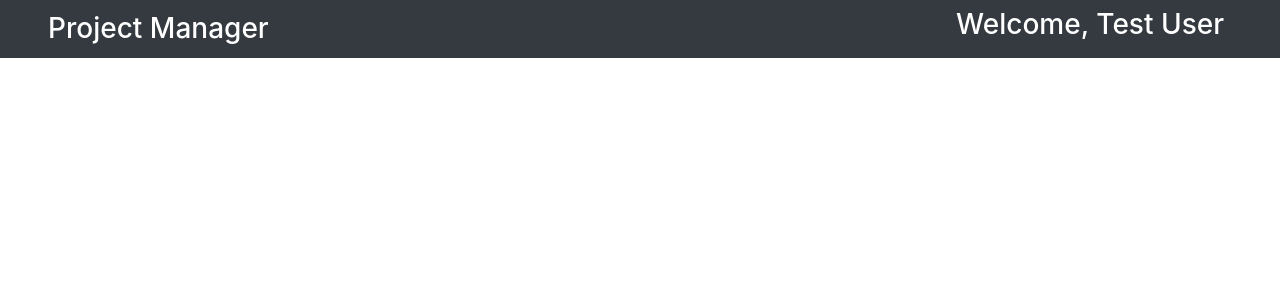
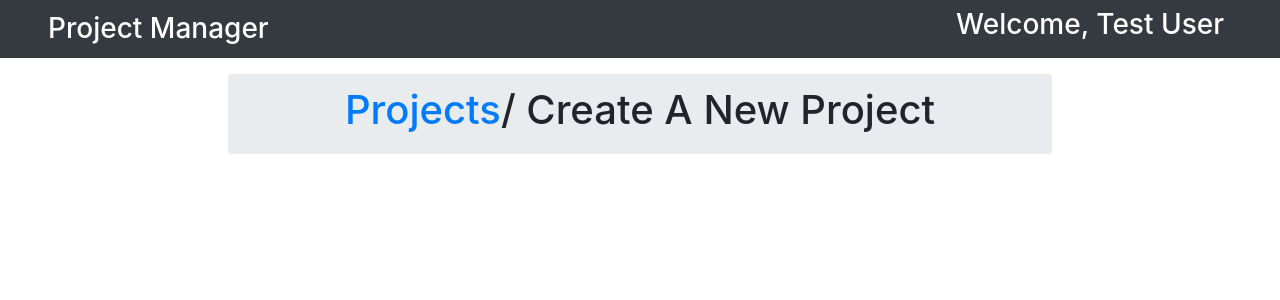
Before and after one commit to alex-coupe/project-manager, a React (Create React App) app in the folder client/project-manager/: page /createproject in a window 1280 px wide. Shown: the top 300 px of the page. Built offline with nearby package versions, Linux system fonts and the light colour scheme.

Commit message:
Styling changes

```diff
--- a/client/project-manager/src/App.js
+++ b/client/project-manager/src/App.js
@@ -3,6 +3,7 @@ import TopBar from './Components/TopBar'
 import Projects from './Components/Projects'
 import {BrowserRouter as Router, Route} from 'react-router-dom'
 import ProjectDetail from './Components/ProjectDetail'
+import CreateProject from './Components/CreateProject'
 
 function App() {
   return (
@@ -12,6 +13,7 @@ function App() {
      <Router>
       <Route exact path="/" component={Projects} />
       <Route path="/project/:id" component={ProjectDetail} />
+      <Route path="/createproject" component={CreateProject} />
       </Router>
       </div>
     </div>
--- /dev/null
+++ b/client/project-manager/src/Components/CreateProject.js
@@ -0,0 +1,12 @@
+import React, { Component } from 'react'
+import Breadcrumb from './Breadcrumb'
+
+export default class CreateProject extends Component {
+    render() {
+        return (
+            <div>
+                <Breadcrumb name={'Create A New Project'}/>
+            </div>
+        )
+    }
+}
--- a/client/project-manager/src/Components/ProjectDetail.js
+++ b/client/project-manager/src/Components/ProjectDetail.js
@@ -38,8 +38,8 @@ export default class ProjectDetail extends Component {
             <div>
               <Breadcrumb name={this.state.project.name} />
                 <div className="mt-5">
-                    <Card name={'Tasks'} size={this.state.taskList.length} buttonText={'Add New Task'}/>
-                    <Card name={'Issues'} size={this.state.issuesList.length} buttonText={'Add New Issue'} />
+                    <Card name={'Tasks'} size={this.state.taskList.length} buttonText={'Add New Task'} link={'/createtask'}/>
+                    <Card name={'Issues'} size={this.state.issuesList.length} buttonText={'Add New Issue'} link={'/createissue'}/>
                 </div>
             </div>
         )
--- a/client/project-manager/src/Components/Projects.js
+++ b/client/project-manager/src/Components/Projects.js
@@ -30,7 +30,7 @@ export default class Projects extends Component {
         return (
             <div >
                 <div className="mt-5">
-                    <Card name={'Projects'} size={this.state.projectList.length} buttonText={'Create New Project'}>
+                    <Card name={'Projects'} size={this.state.projectList.length} buttonText={'Create New Project'} link={'/createproject'}>
                         <FilterBar fetching={this.state.fetchingProjects} recordsPerPage={2} withFilter={true} data={this.state.projectList} filterOptions={projectFilterOptions} tableHeaderOptions={projectTableOptions} />
                     </Card>
                 </div>
--- a/client/project-manager/src/index.css
+++ b/client/project-manager/src/index.css
@@ -11,7 +11,3 @@ code {
   font-family: source-code-pro, Menlo, Monaco, Consolas, "Courier New",
     monospace;
 }
-
-a {
-  color: #000000;
-}
```
